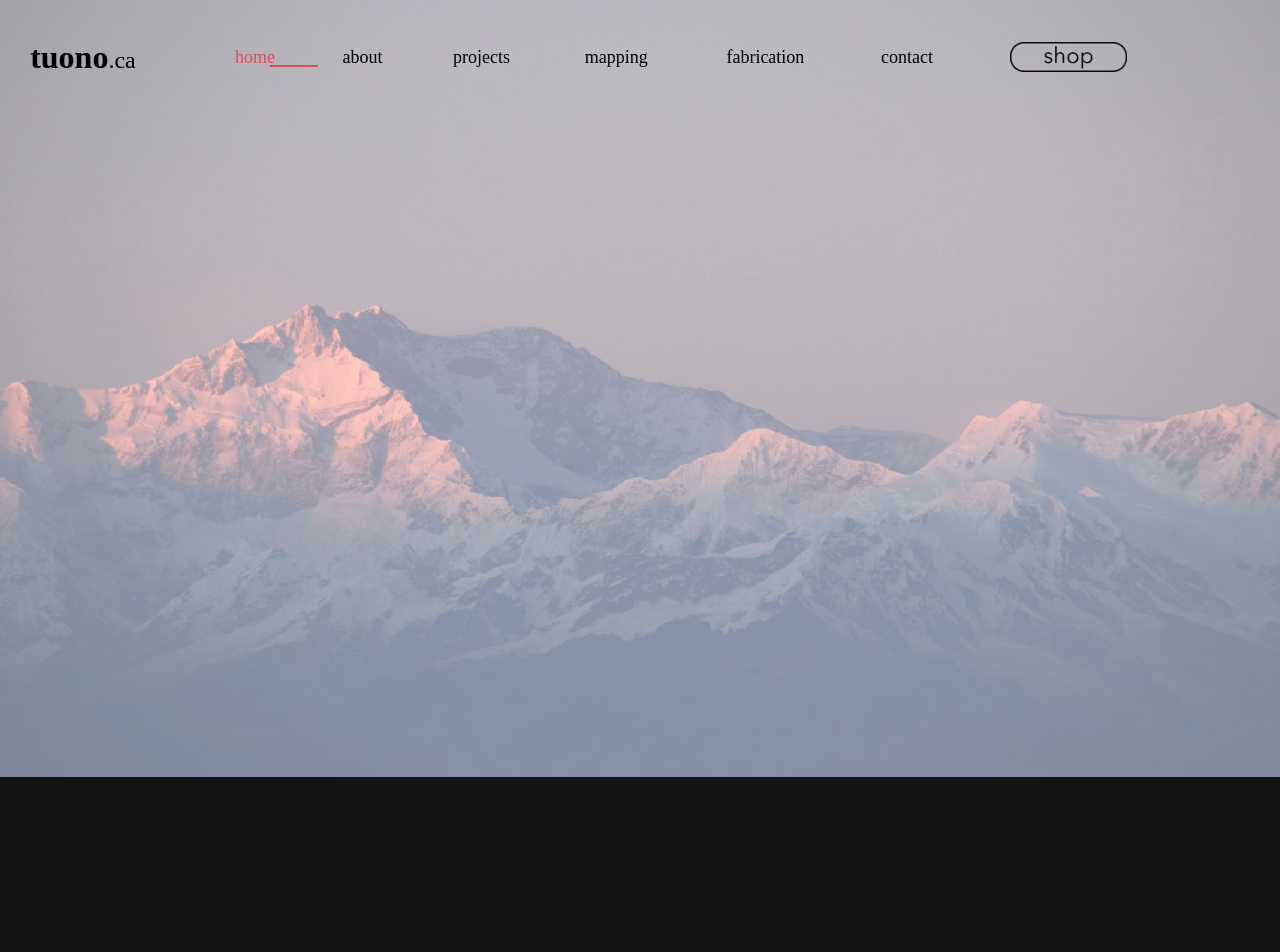
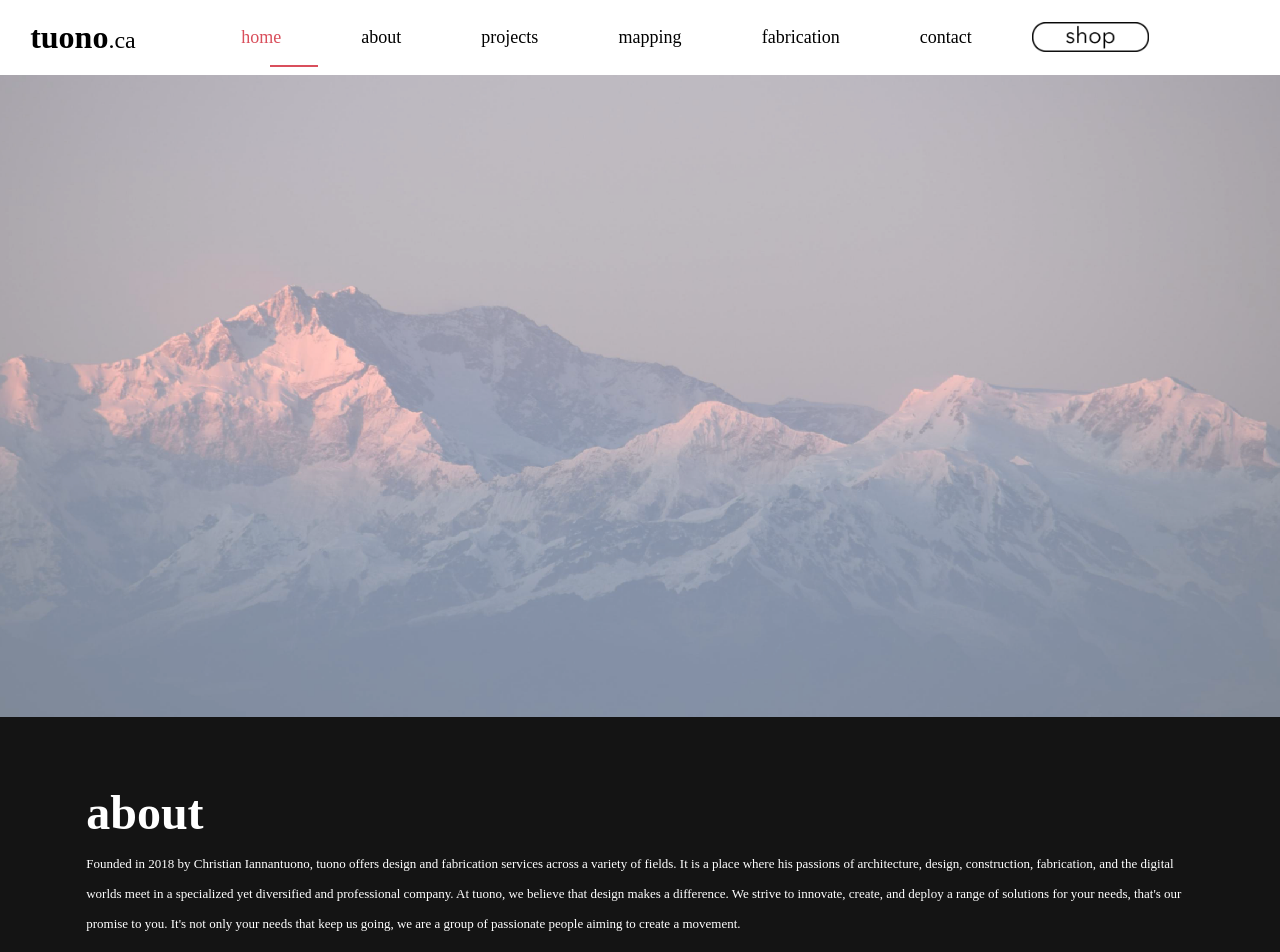
Before and after one commit to adrianiannantuono/adrianiannantuono.github.io, a plain HTML site: page index.html in a window 1280 px wide. Shown: the top 952 px of the page. Drawn offline with nearby package versions, Linux system fonts and the light colour scheme.

Commit message:
Update index.html

```diff
--- a/index.html
+++ b/index.html
@@ -10,6 +10,7 @@
       a {
         text-decoration:none;
         cursor:pointer;
+        padding: 20px;
       }
       font.light {
         font-weight: 100;
@@ -52,9 +53,11 @@
       }
       div.fixed {
         position: fixed;
+        height: 75px;
         top: 0;
         right: 0;
         left: 0;
+        background-color: rgb(255, 255, 255);
       }
       a:hover {
         color: rgba(80, 80, 80, 1);
@@ -75,10 +78,9 @@
       }
     </style>
 
-    <pre id = "p1">
       <div class = "fixed">
         <table style = "width:100%">
-          <tr align = "center" height = "50px">
+          <tr align = "center" height = "70px">
             <td width = "2%">
             </td>
             <td width = "15%" align = "left">
@@ -150,6 +152,7 @@
 
   </head>
 
+<pre id = "p1">
   <body>
       <table>
         <tr height = "650px">
@@ -159,10 +162,40 @@
   </pre>
 
   <pre id = "about">
-    <table>
-      <tr height = "200px">
+    <table align = "center" width = 87%>
+      <tr height = "80px">
+        <td valign = "bottom">
+          <font size = 7 color = "white" face = "Avenir" style = "line-height: 0px;"><strong>about</strong>
+          </font>
+        </td>
+      </tr>
+      <tr>
+        <td height = "30px">
+        </td>
+      </tr>
+      <tr>
+        <td valign = "bottom">
+          <font size = 2 color = "white" face = "Avenir" style = "line-height: 30px;" align = "center">
+            Founded in 2018 by Christian Iannantuono, tuono offers design and fabrication services
+            across a variety of fields. It is a place where his passions of architecture, design,
+            construction, fabrication, and the digital worlds meet in a specialized yet diversified
+            and professional company. At tuono, we believe that design makes a difference. We strive
+            to innovate, create, and deploy a range of solutions for your needs, that's our promise
+            to you. It's not only your needs that keep us going, we are a group of passionate people
+            aiming to create a movement.
+          </font>
+        </td>
       </tr>
     </table>
+
+
+
+
+
+      <table>
+        <tr height = "200px">
+        </tr>
+      </table>
   </pre>
 
 
```
